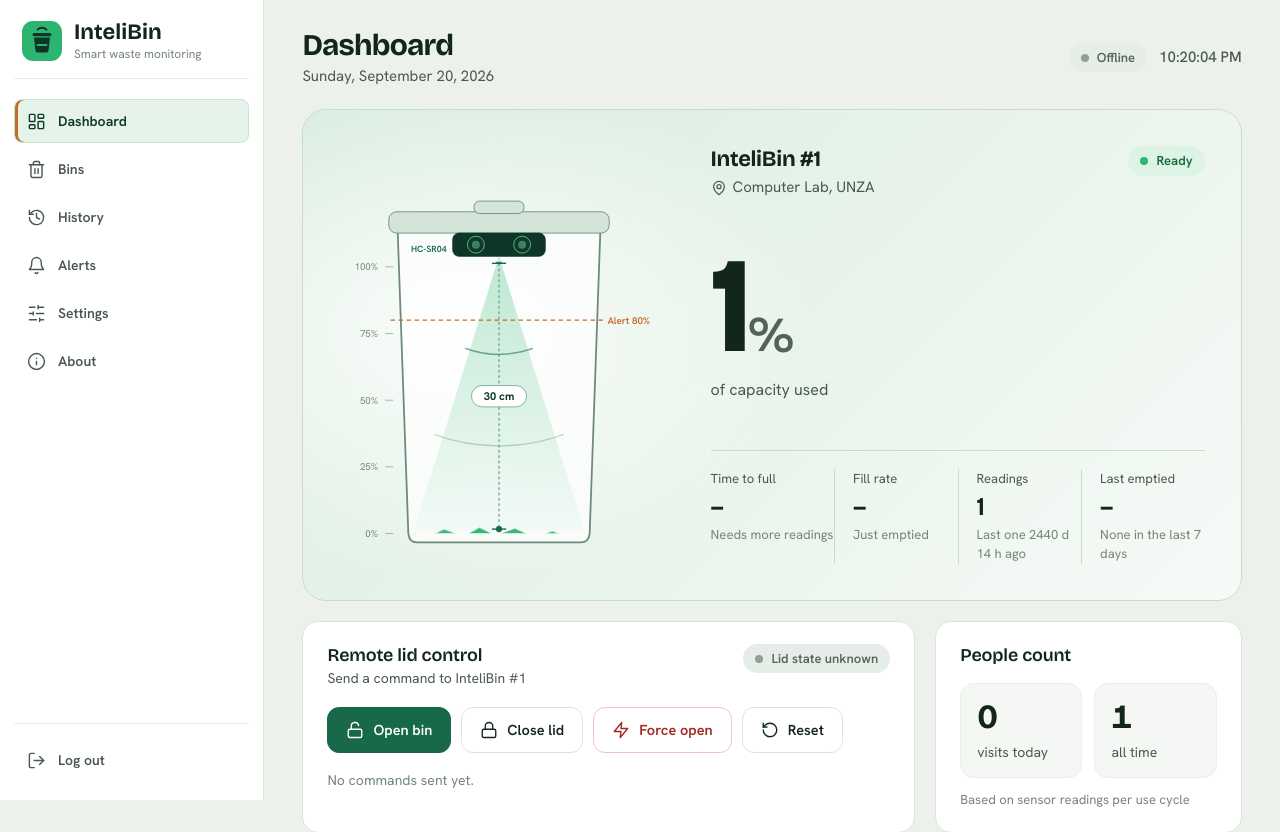
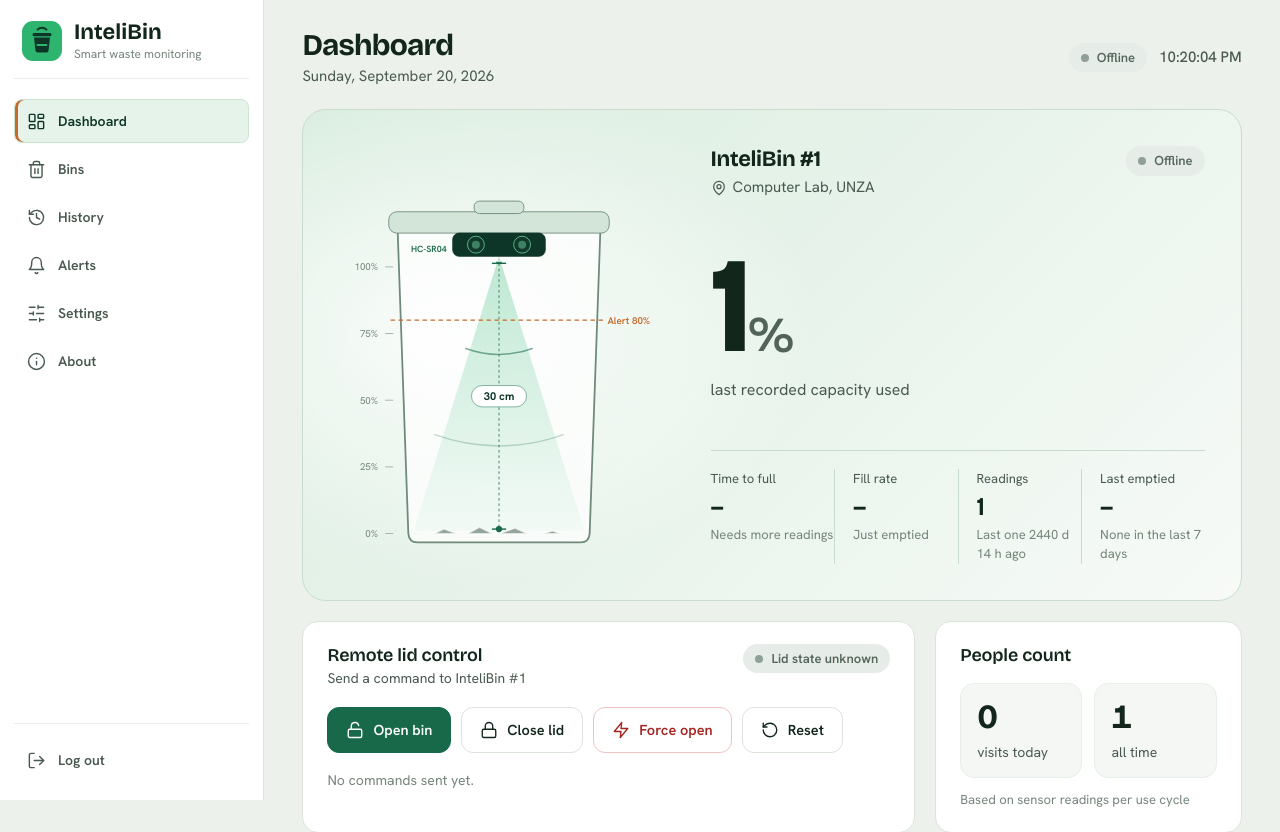
Before and after one commit to Bautis123/FINAL-YEAR-PROJECT-INTELIBIN--A-SMART-WASTE-MANAGEMENT-SYSTEM, a PHP site: page /dashboard.php in a window 1280 px wide. Shown: the top 832 px of the page. Run offline with PHP 8.4, Linux system fonts and the light colour scheme; a user stored in the database is signed in; data comes from the database, SQL or seed files in the repository; tables that the repository leaves empty hold one stand-in row (values such as "Sample post"); data that the repository does not hold is empty.

Commit message:
Clarify offline dashboard hero state

```diff
--- a/assets/js/dashboard-ui.js
+++ b/assets/js/dashboard-ui.js
@@ -206,7 +206,7 @@
         }
       }
 
-      const st = empty ? IDLE : statusOf(p);
+      const st = !isConnected() ? { key: 'idle', label: 'Offline' } : (empty ? IDLE : statusOf(p));
       if (st.key !== curKey) { curKey = st.key; el.hero.dataset.ibS = st.key; el.pill.textContent = st.label; }
       el.bigBox.classList.toggle('ib-is-empty', empty);
       const big = empty ? '–' : String(Math.round(p));
@@ -497,7 +497,7 @@
       const svg = $('binSvg');
       if (live) {
         if (el.pct) el.pct.style.display = '';
-        setText('fillNote', 'of capacity used');
+        setText('fillNote', isConnected() ? 'of capacity used' : 'last recorded capacity used');
         if (svg) svg.setAttribute('aria-label', 'Bin is ' + Math.round(S.fill) + '% full. The sensor reads ' + Math.round(dist(S.fill)) + ' centimetres to the waste.');
         if (chartWrap) chartWrap.setAttribute('aria-label', 'Fill level over time. Currently ' + Math.round(S.fill) + '% full.');
       } else {
--- a/components/dashboard/bin_card.php
+++ b/components/dashboard/bin_card.php
@@ -2,7 +2,8 @@
 /** components/dashboard/bin_card.php | the hero: bin drawing, big fill number, status pill and stats */
 require_once __DIR__ . '/_helpers.php';
 $ib_live = $vm['fill'] !== null;
-$ib_st   = ib_status($ib_live ? (float)$vm['fill'] : null, (int)$vm['bin']['alert_at']);
+$ib_connected = ($vm['device']['sensor_online'] ?? false) || ($vm['device']['controller_online'] ?? false);
+$ib_st   = $ib_connected ? ib_status($ib_live ? (float)$vm['fill'] : null, (int)$vm['bin']['alert_at']) : ['key' => 'idle', 'label' => 'Offline'];
 ?>
 <section class="ib-hero" data-ib="hero" data-ib-s="<?= $ib_st['key'] ?>" aria-label="Current bin status">
   <?php include __DIR__ . '/bin_visual.php'; ?>
@@ -16,7 +17,7 @@ $ib_st   = ib_status($ib_live ? (float)$vm['fill'] : null, (int)$vm['bin']['aler
     </div>
     <div class="ib-hero-read">
       <div class="ib-big<?= $ib_live ? '' : ' ib-is-empty' ?>" data-ib="bigBox"><span data-ib="fillBig"><?= $ib_live ? (int)round($vm['fill']) : '–' ?></span><small data-ib="fillPct"<?= $ib_live ? '' : ' style="display:none"' ?>>%</small></div>
-      <p data-ib="fillNote"><?= $ib_live ? 'of capacity used' : 'Waiting for the first reading from the sensor.' ?></p>
+      <p data-ib="fillNote"><?= $ib_live ? ($ib_connected ? 'of capacity used' : 'last recorded capacity used') : 'Waiting for the first reading from the sensor.' ?></p>
     </div>
     <?php include __DIR__ . '/stats.php'; ?>
   </div>
```
